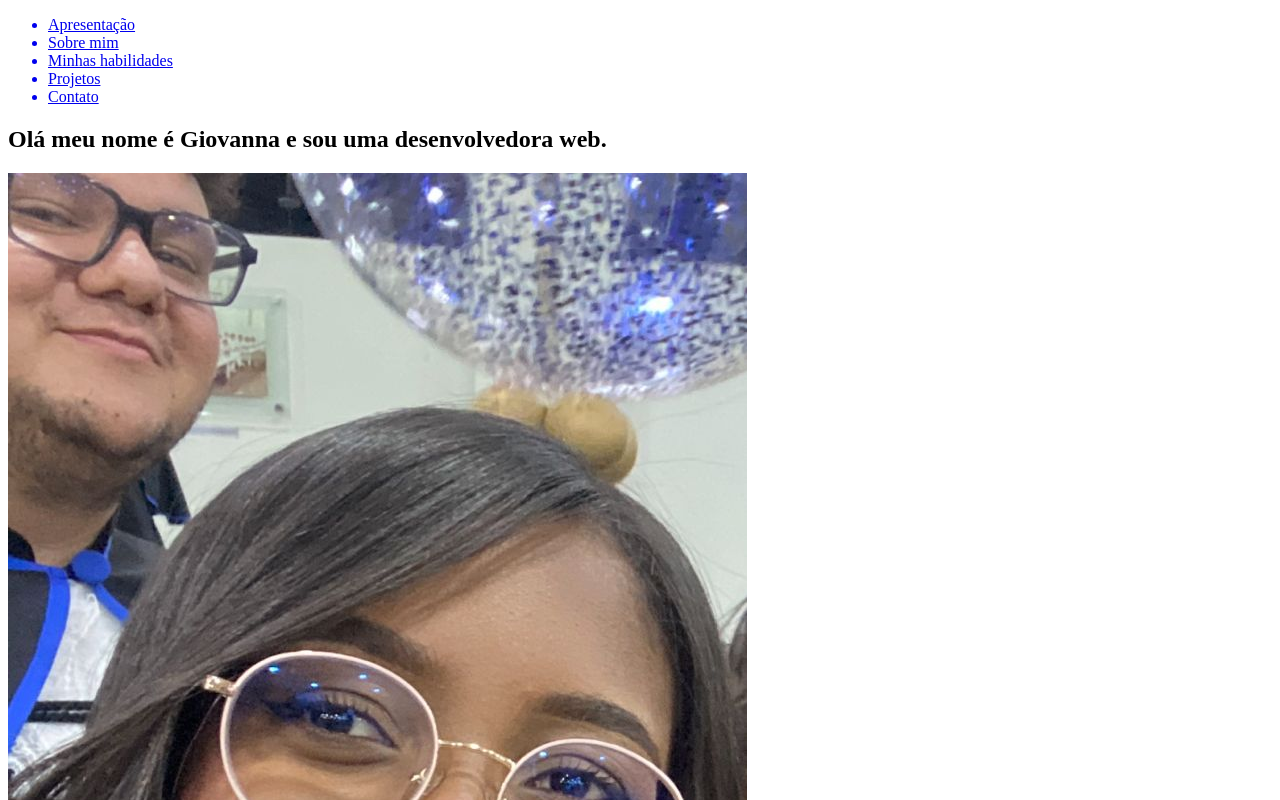
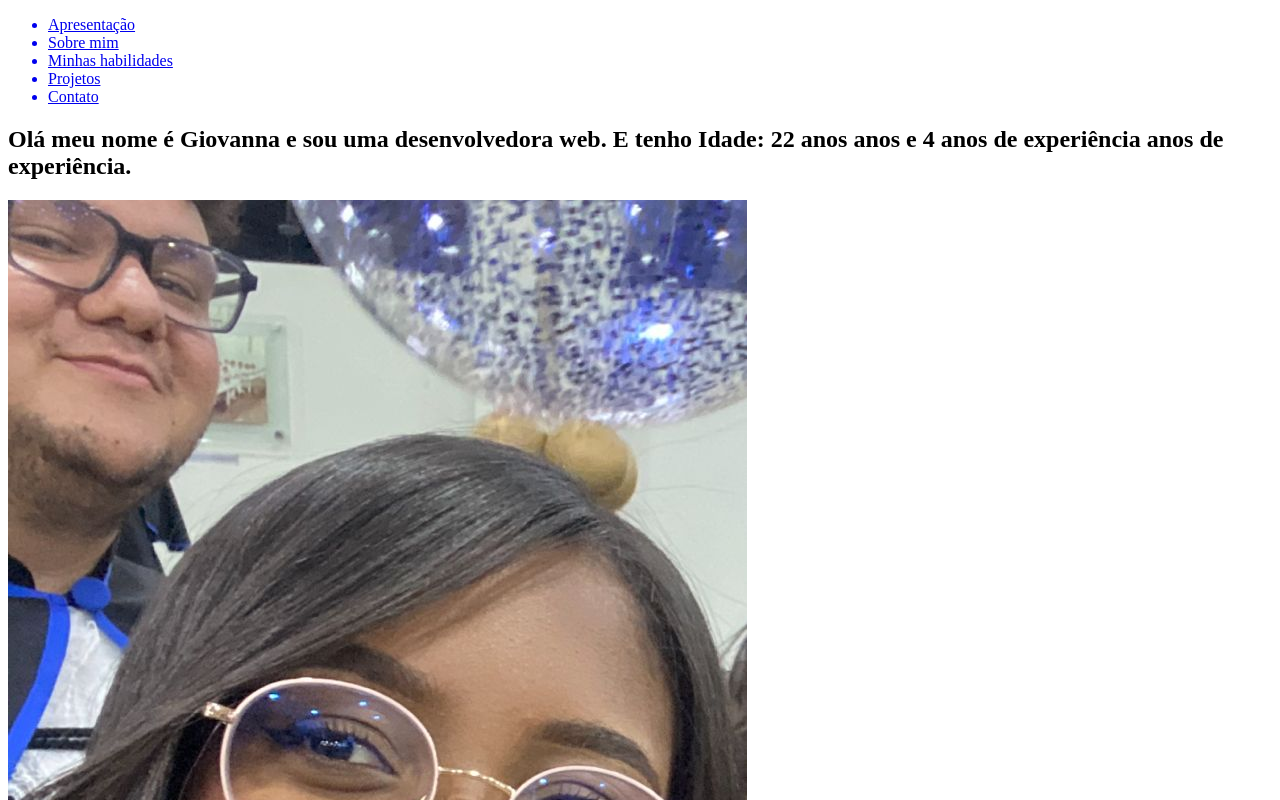
Before and after one commit to GiEstudos/meuportfolio, a plain HTML site: page index.html in a window 1280 px wide. Shown: the top 800 px of the page. Drawn offline with Linux system fonts and the light colour scheme.

Commit message:
Colocado o javascript

```diff
--- a/index.html
+++ b/index.html
@@ -29,7 +29,12 @@
     <main>
         <section id="apresentacao">
             <h1>
-                Olá meu nome é <strong>Giovanna</strong> e sou uma desenvolvedora web.
+                Olá meu nome é
+                <strong id="nome"></strong>
+                e sou uma desenvolvedora web.
+                E tenho <strong id="idade"></strong>
+                anos e <strong id="experiencia"></strong>
+                anos de experiência.
             </h1>
             <img src="./giovanna.jpeg" />
         </section>
@@ -37,7 +42,7 @@
         <section id="sobre-mim">
             <div>
                 <h2>Sobre mim</h2>
-                <p>Sou uma desenvolvedora web apaixonada por criar experiências digitais envolventes e funcionais. Com habilidades em HTML, CSS, JavaScript e frameworks modernos, busco constantemente aprimorar minhas competências e contribuir para projetos inovadores.</p>
+                <p id="sobre">Sou uma desenvolvedora web apaixonada por criar experiências digitais envolventes e funcionais. Com habilidades em HTML, CSS, JavaScript e frameworks modernos, busco constantemente aprimorar minhas competências e contribuir para projetos inovadores.</p>
             </div>
         </section>
 
@@ -72,5 +77,7 @@
             </div>
         </section>
     </main>
+
+    <script src="./index.js"></script>
 </body>
 </html>
--- /dev/null
+++ b/index.js
@@ -0,0 +1,23 @@
+const perfil = {
+  nome: "Giovanna",
+  idade: 22,
+  experiencia: 4,
+  sobre: "Desenvolvedora Full Stack"
+};
+
+function renderizarPerfil() {
+
+  document.getElementById("nome").textContent =
+    perfil.nome;
+
+  document.getElementById("idade").textContent =
+    `Idade: ${perfil.idade} anos`;
+
+  document.getElementById("sobre").textContent =
+    perfil.sobre;
+
+  document.getElementById("experiencia").textContent =
+    `${perfil.experiencia} anos de experiência`;
+}
+
+renderizarPerfil();
```
